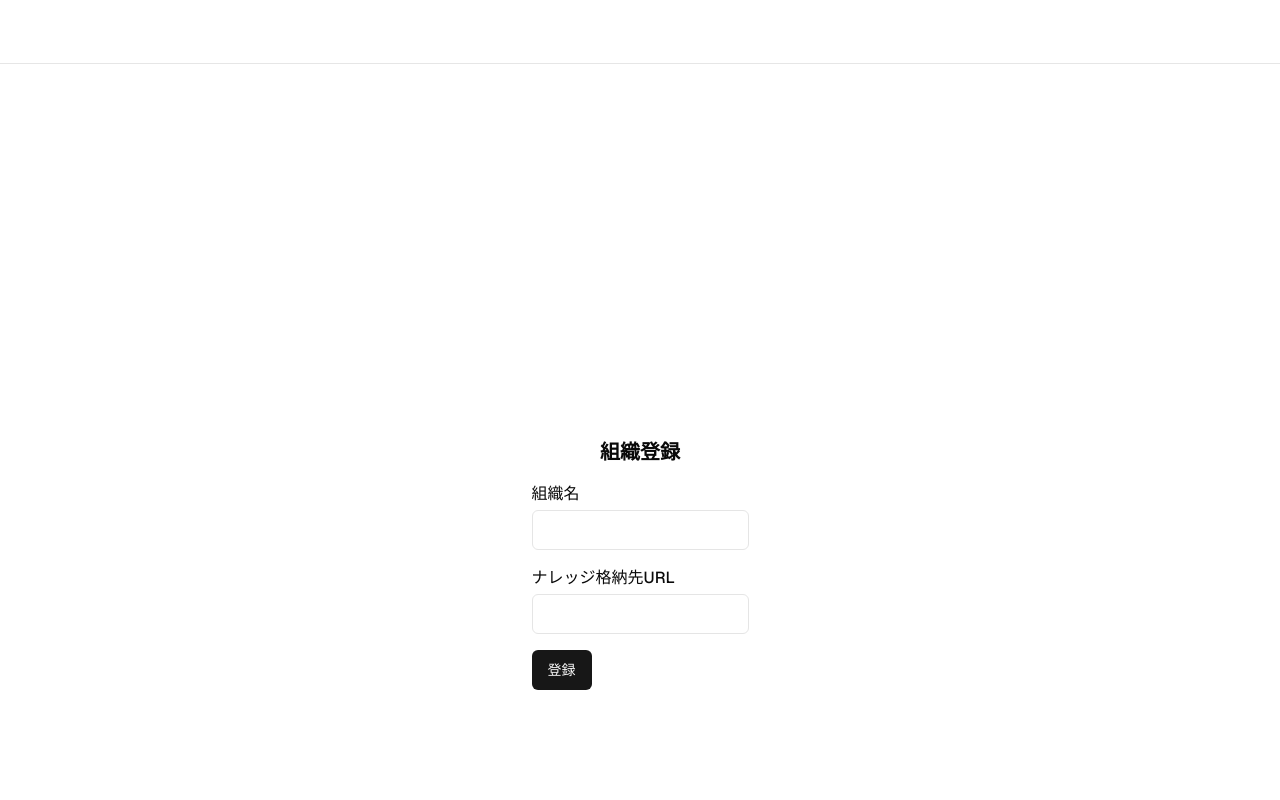
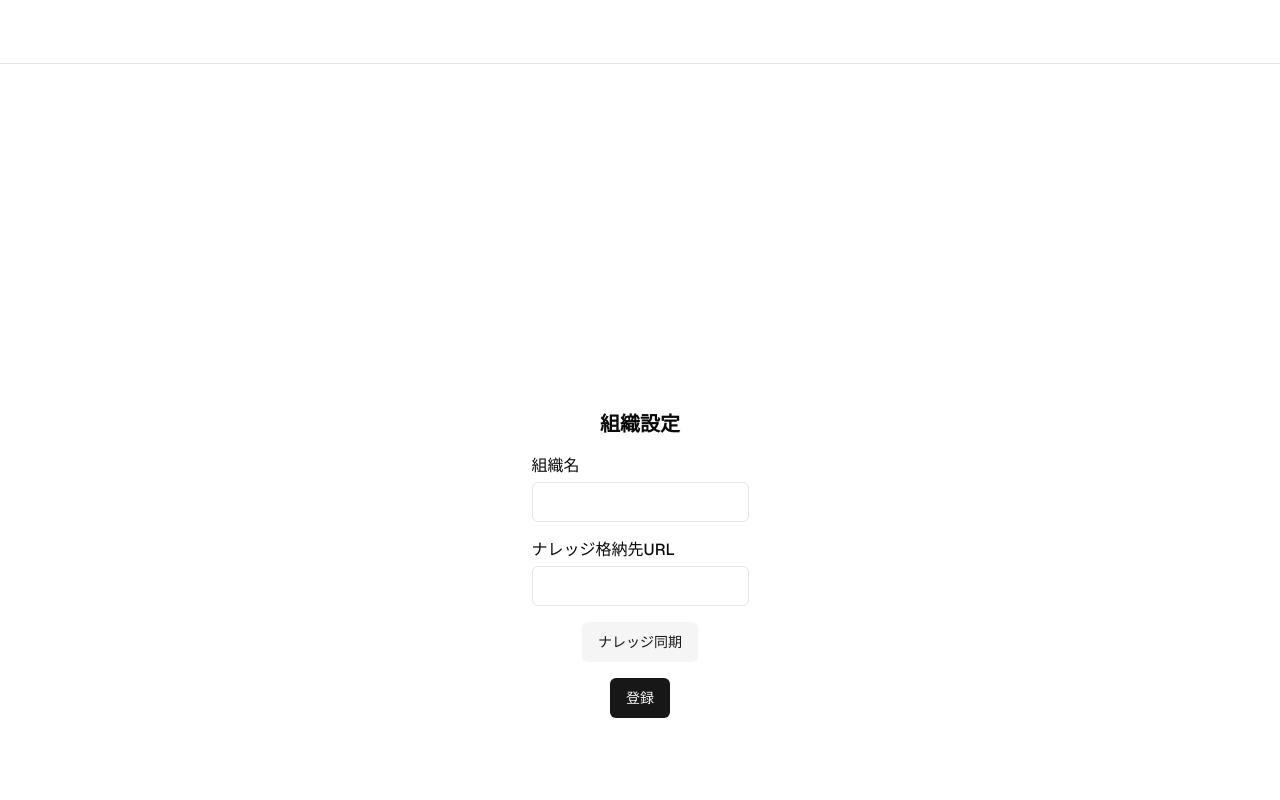
Before and after one commit to Panda-Cafe-Hack12/ojt-assist-ai-app, a Next.js app: page /dashboard/organizations in a window 1280 px wide. Shown: the top 800 px of the page. Built offline with nearby package versions, Linux system fonts and the light colour scheme; no server answers.

Commit message:
組織設定→登録に変更、ナレッジ同期ボタンを追加（処理未実装）

```diff
--- a/app/dashboard/organizations/page.tsx
+++ b/app/dashboard/organizations/page.tsx
@@ -40,7 +40,7 @@ export default function OrganizationRegisterPage() {
 
   return (
     <div className="flex flex-col items-center justify-center min-h-screen">
-      <h2 className="text-xl font-bold mb-4">組織登録</h2>
+      <h2 className="text-xl font-bold mb-4">組織設定</h2>
       <form onSubmit={handleSubmit} className="space-y-4 w-full max-w-md">
         <div>
           <label className="block mb-1 font-medium">組織名</label>
@@ -50,7 +50,12 @@ export default function OrganizationRegisterPage() {
           <label className="block mb-1 font-medium">ナレッジ格納先URL</label>
           <Input value={knowledgeRepo} onChange={e => setKnowledgeRepo(e.target.value)} required />
         </div>
-        <Button type="submit" disabled={loading}>{loading ? '登録中...' : '登録'}</Button>
+        <div className="flex justify-center mb-2">
+          <Button type="button" variant="secondary">ナレッジ同期</Button>
+        </div>
+        <div className="flex justify-center">
+          <Button type="submit" disabled={loading}>{loading ? '登録中...' : '登録'}</Button>
+        </div>
         {message && <div className="mt-2 text-center text-sm">{message}</div>}
       </form>
     </div>
```
